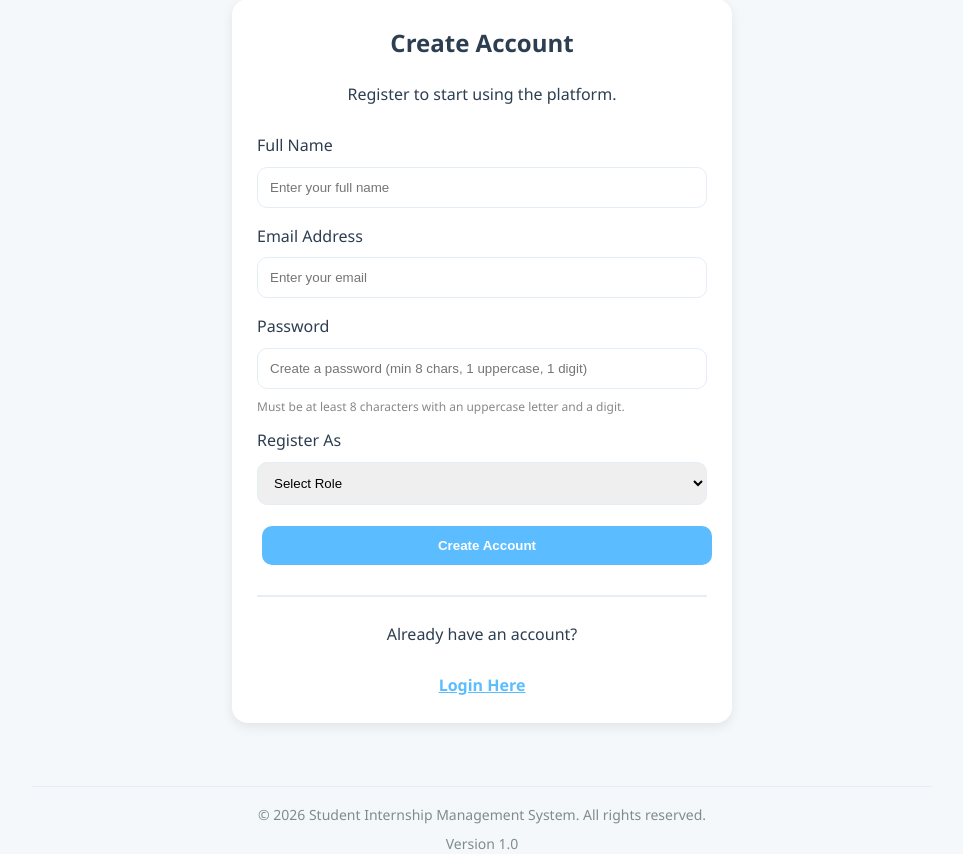
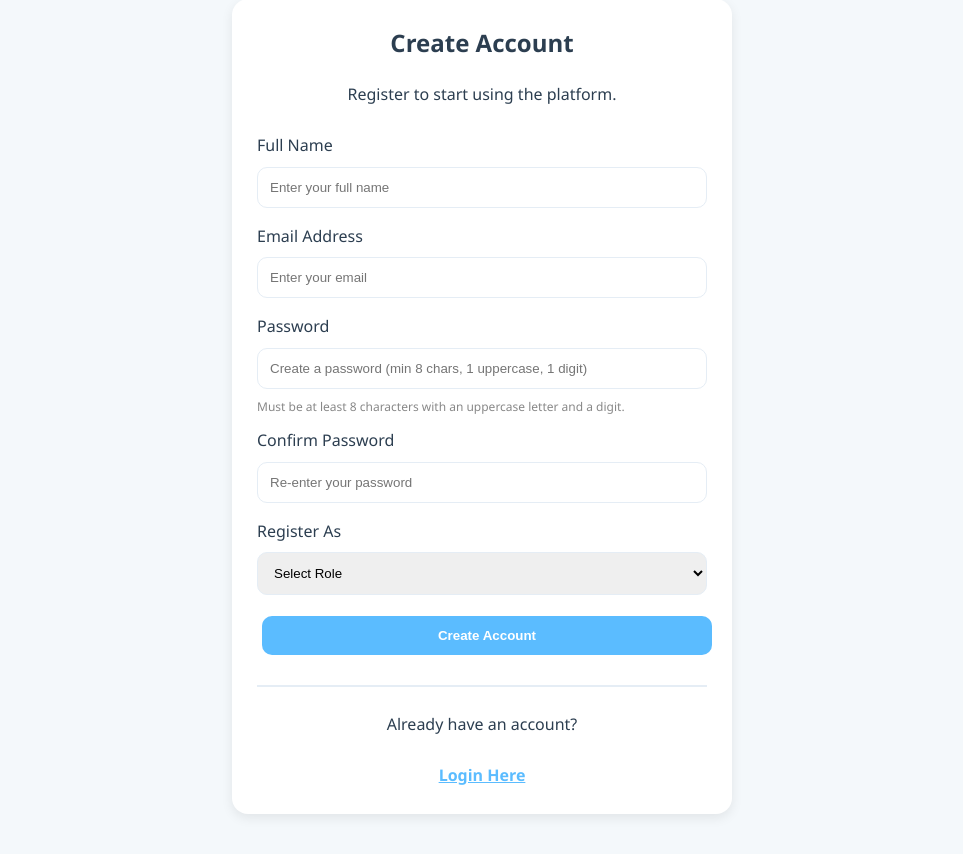
Before and after one commit to izakme/Student-Internship-Management-System, a PHP site: page /S-I-M-S/authentication/register.php in a window 1280 px wide. Shown: the part 141-995 px from the top of the page, without its empty margins (158-1121 px from the left). Run offline with PHP 8.4, Linux system fonts and the light colour scheme.

Commit message:
Add confirm password field to registration

```diff
--- a/frontend/authentication/register.php
+++ b/frontend/authentication/register.php
@@ -18,14 +18,19 @@ if ($_SERVER["REQUEST_METHOD"] == "POST") {
         $db = (new Database())->connect();
         $user = new User($db);
 
-        $username = trim($_POST['username'] ?? '');
-        $email     = trim($_POST['email'] ?? '');
-        $password  = trim($_POST['password'] ?? '');
-        $role      = $_POST['role'] ?? '';
+        $username         = trim($_POST['username'] ?? '');
+        $email            = trim($_POST['email'] ?? '');
+        $password         = trim($_POST['password'] ?? '');
+        $confirm_password = trim($_POST['confirm_password'] ?? '');
+        $role             = $_POST['role'] ?? '';
 
-        if (empty($username) || empty($email) || empty($password) || empty($role)) {
+        if (empty($username) || empty($email) || empty($password) || empty($confirm_password) || empty($role)) {
 
             $error = "All fields are required.";
+
+        } elseif ($password !== $confirm_password) {
+
+            $error = "Passwords do not match.";
 
         } elseif (!App::isValidEmail($email)) {
 
@@ -202,6 +207,15 @@ if ($_SERVER["REQUEST_METHOD"] == "POST") {
                 Must be at least 8 characters with an uppercase letter and a digit.
             </div>
 
+            <label>Confirm Password</label>
+
+            <input
+                type="password"
+                name="confirm_password"
+                placeholder="Re-enter your password"
+                required
+            >
+
             <label>Register As</label>
 
             <select name="role" required>
```
